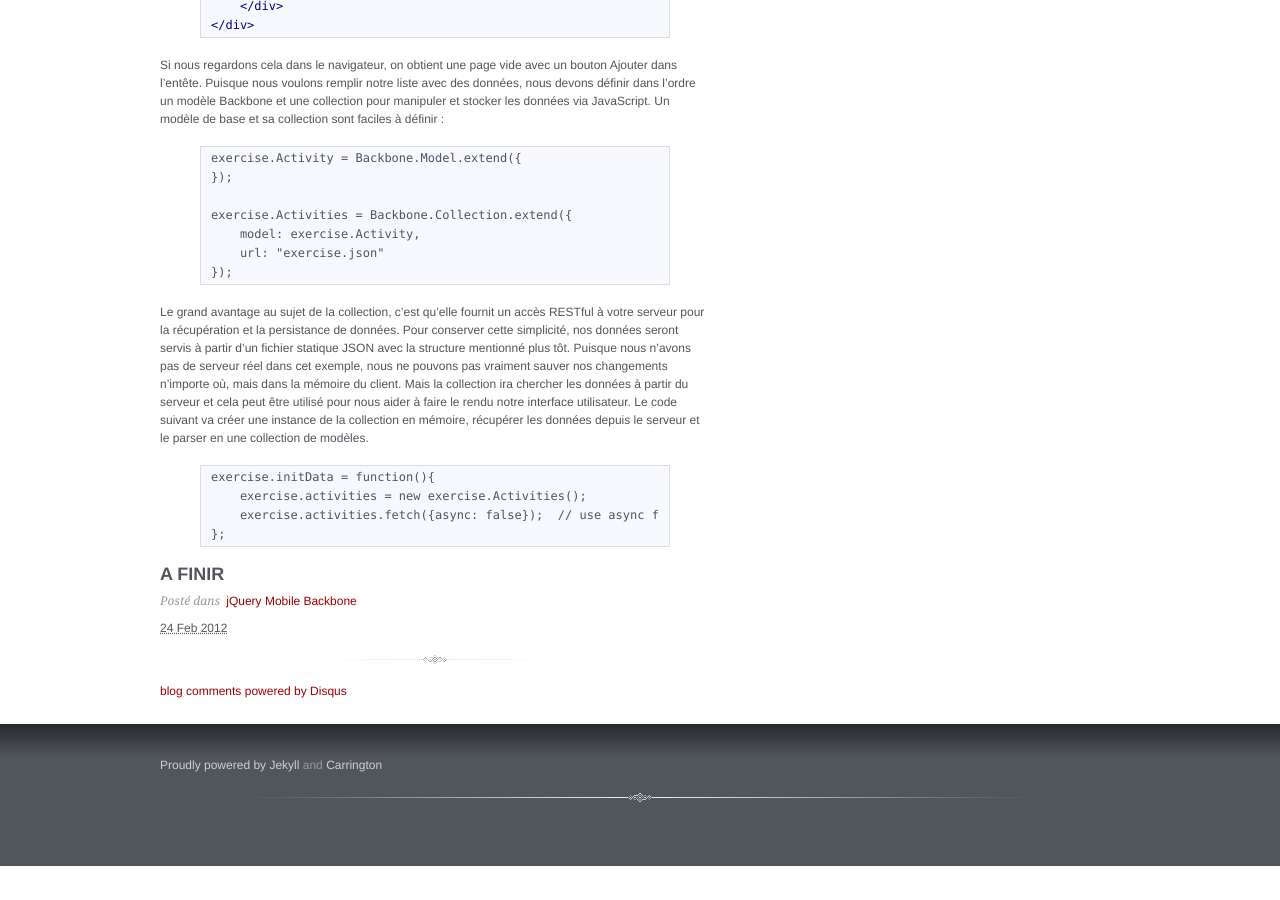
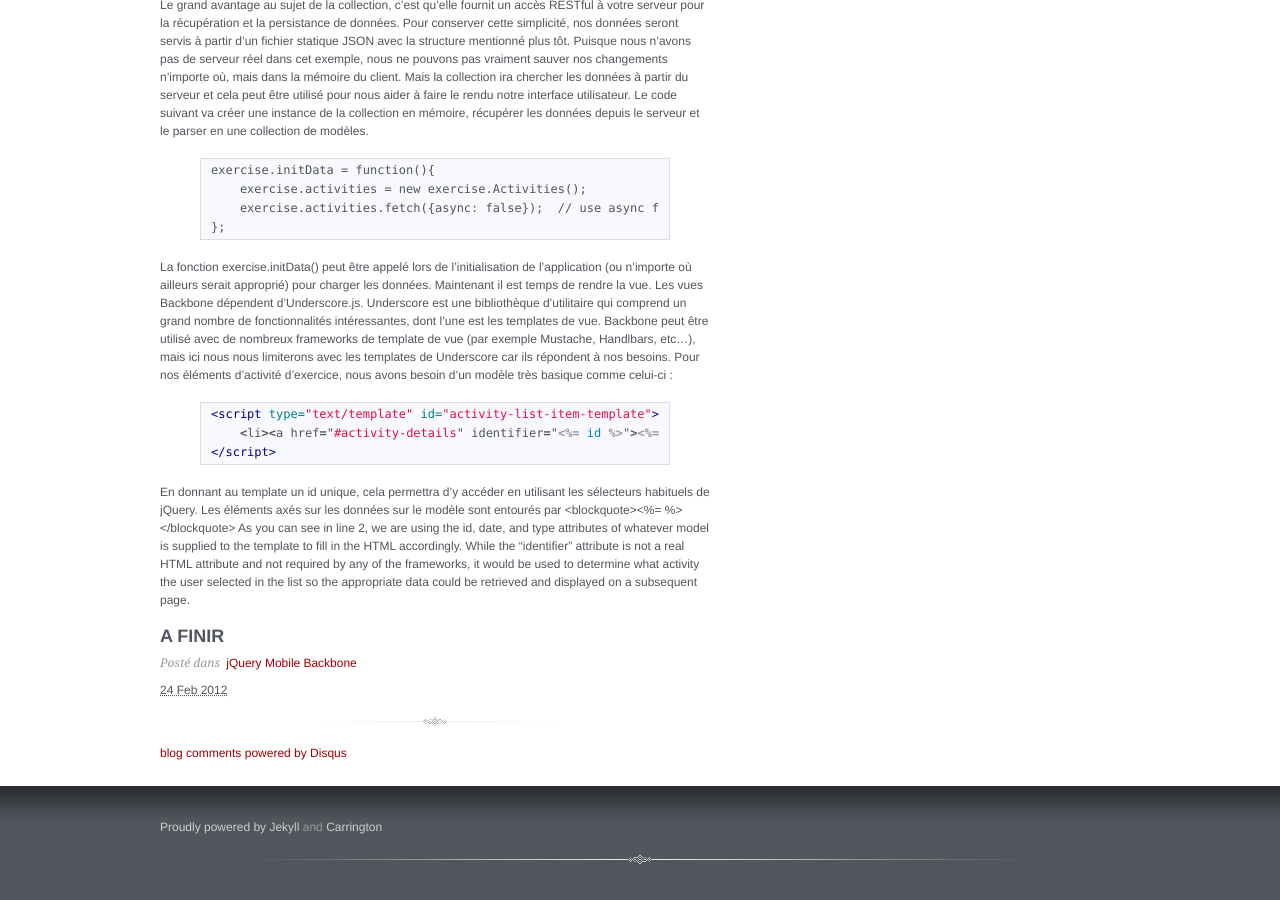
Before and after one commit to forresst/forresst.github.com, a Jekyll site: the page built from _posts/2012-02-24-00001-PREMIER-ARTICLE.md, in a window 1280 px wide and 900 px high, scrolled down 2123 px. Built offline with Jekyll 4.4.1, drawn with Linux system fonts in a browser that asks for light colours; nearby versions of some CDN libraries; Markdown is read by kramdown in place of the engine named in the settings; comment, search, counter and statistics services are not loaded; before the commit the page ends 2989 px from its top, so only the background shows below that; some of the changed text lies outside the part shown.

Commit message:
Test langage

```diff
--- a/_posts/2012-02-24-00001-PREMIER-ARTICLE.md
+++ b/_posts/2012-02-24-00001-PREMIER-ARTICLE.md
@@ -17,11 +17,11 @@ Ce qui suit suppose que vous êtes au moins un peu familier avec jQuery et JQM.
 
 L'application que nous allons faire va permettre à un utilisateur de noter les exercices qu'il a fait un jour donné. N'oubliez pas que c'est une application très basique dont le seul but est de faire une présentation de Backbone.js. La partie qui sera développée pour cet article implique d'extraire des données d'exercice d'un serveur et de présenter cela dans une liste, un modèle très commun pour des applications mobile. En fin de compte, notre application va ressembler à ceci :
 
-![Alt "ListView.png"](https://github.com/forresst/forresst.github.com/blob/master/images/ListView.png)
+![Alt "ListView.png"](images/ListView.png)
 
 Le JSON que nous allons traiter, ressemblera à ceci :
 
-{% highlight rhtml %}
+{% highlight json %}
 
 [
     {
@@ -104,4 +104,18 @@ exercise.initData = function(){
 };
 {% endhighlight %}
 
+La fonction exercise.initData() peut être appelé lors de l'initialisation de l'application (ou n'importe où ailleurs serait approprié) pour charger les données. Maintenant il est temps de rendre la vue. Les vues Backbone dépendent d'Underscore.js. Underscore est une bibliothèque d'utilitaire qui comprend un grand nombre de fonctionnalités intéressantes, dont l'une est les templates de vue. Backbone peut être utilisé avec de nombreux frameworks de template de vue (par exemple Mustache, Handlbars, etc...), mais ici nous nous limiterons avec les templates de Underscore car ils répondent à nos besoins. Pour nos éléments d'activité d'exercice, nous avons besoin d'un modèle très basique comme celui-ci :
+
+{% highlight rhtml %}
+
+<script type="text/template" id="activity-list-item-template">
+    <li><a href="#activity-details" identifier="<%= id %>"><%= date %> - <%= type %></a></li>
+</script>
+
+{% endhighlight %}
+
+En donnant au template un id unique, cela permettra d'y accéder en utilisant les sélecteurs habituels de jQuery. Les éléments axés sur les données sur le modèle sont entourés par <blockquote><%= %></blockquote>  As you can see in line 2, we are using the id, date, and type attributes of whatever model is supplied to the template to fill in the HTML accordingly.  While the "identifier" attribute is not a real HTML attribute and not required by any of the frameworks, it would be used to determine what activity the user selected in the list so the appropriate data could be retrieved and displayed on a subsequent page.
+
+
+
 ##A FINIR
```
